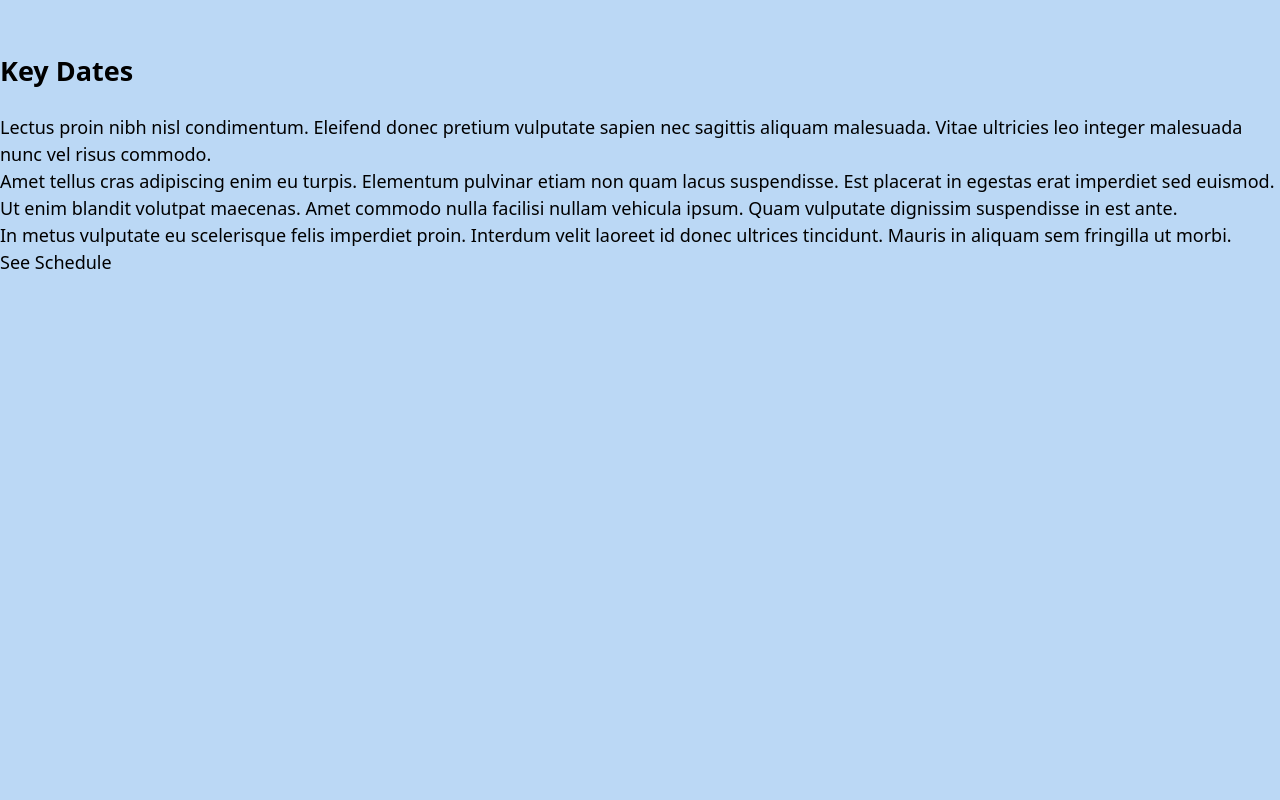
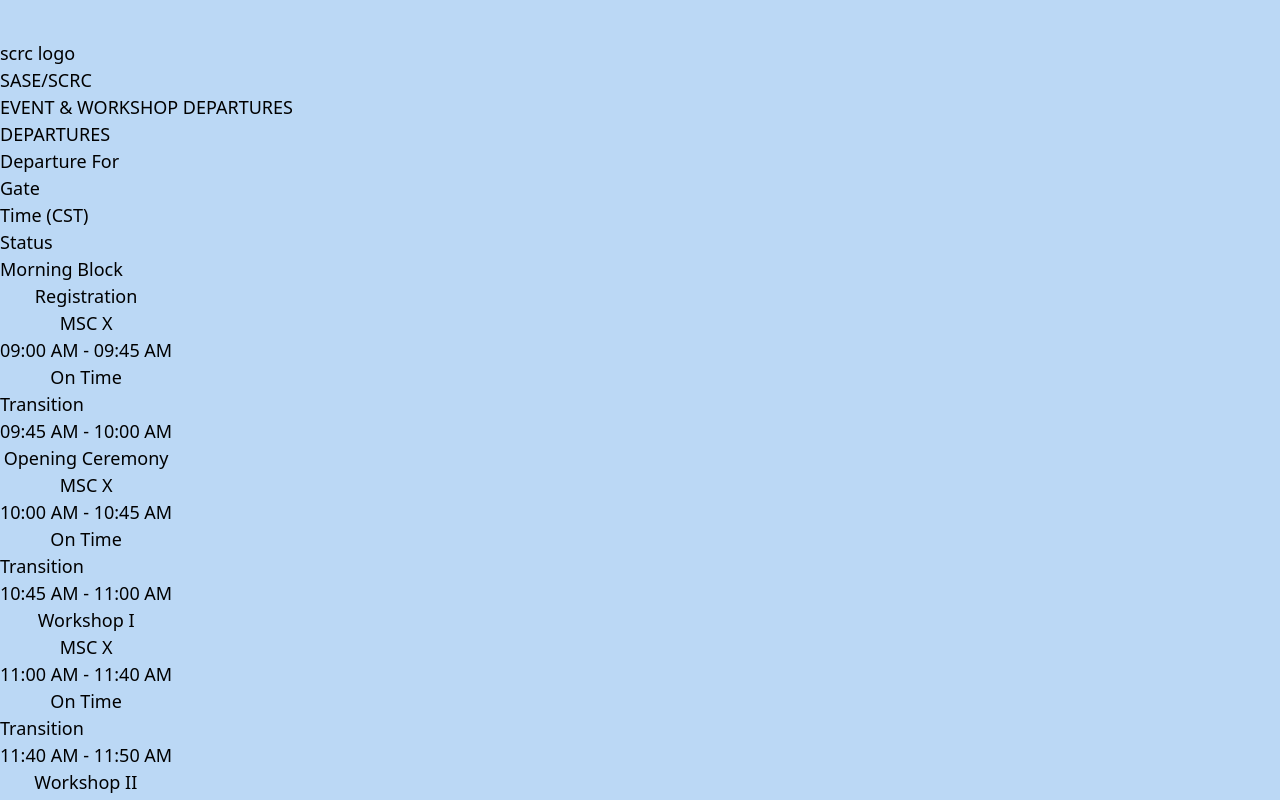
Before and after one commit to victoriaemily/SASE-SCRC, a Next.js app: page /components/Guide in a window 1280 px wide. Shown: the top 800 px of the page. Built offline with nearby package versions, Linux system fonts and the light colour scheme.

Commit message:
Created tempalte style for event schedule. Need to add button support.

```diff
--- /dev/null
+++ b/src/assets/events.js
@@ -0,0 +1,124 @@
+/*
+Times are created with Javascript Date objects. To adjust the
+times of events, just change the poritions defined as "T__:__:__".
+*/
+
+const morningEvents = [
+  {
+    name: "Registration",
+    location: "MSC X",
+    start_time: new Date("2024-03-02T09:00:00"),
+    end_time: new Date("2024-03-02T09:45:00"),
+    status: "On Time",
+    isTransition: false,
+  },
+  {
+    name: "Transition",
+    location: "",
+    start_time: new Date("2024-03-02T09:45:00"),
+    end_time: new Date("2024-03-02T10:00:00"),
+    status: "",
+    isTransition: true,
+  },
+  {
+    name: "Opening Ceremony",
+    location: "MSC X",
+    start_time: new Date("2024-03-02T10:00:00"),
+    end_time: new Date("2024-03-02T10:45:00"),
+    status: "On Time",
+    isTransition: false,
+  },
+  {
+    name: "Transition",
+    location: "",
+    start_time: new Date("2024-03-02T10:45:00"),
+    end_time: new Date("2024-03-02T11:00:00"),
+    status: "",
+    isTransition: true,
+  },
+  {
+    name: "Workshop I",
+    location: "MSC X",
+    start_time: new Date("2024-03-02T11:00:00"),
+    end_time: new Date("2024-03-02T11:40:00"),
+    status: "On Time",
+    isTransition: false,
+  },
+  {
+    name: "Transition",
+    location: "",
+    start_time: new Date("2024-03-02T11:40:00"),
+    end_time: new Date("2024-03-02T11:50:00"),
+    status: "",
+    isTransition: true,
+  },
+  {
+    name: "Workshop II",
+    location: "MSC X",
+    start_time: new Date("2024-03-02T11:50:00"),
+    end_time: new Date("2024-03-02T12:30:00"),
+    status: "On Time",
+    isTransition: false,
+  },
+];
+
+const afternoonEvents = [
+  {
+    name: "Lunch Break",
+    location: "MSC X",
+    start_time: new Date("2024-03-02T12:30:00"),
+    end_time: new Date("2024-03-02T13:45:00"),
+    status: "On Time",
+    isTransition: false,
+  },
+  {
+    name: "Networking Session",
+    location: "MSC X",
+    start_time: new Date("2024-03-02T13:45:00"),
+    end_time: new Date("2024-03-02T14:45:00"),
+    status: "On Time",
+    isTransition: false,
+  },
+  {
+    name: "Transition",
+    location: "",
+    start_time: new Date("2024-03-02T14:45:00"),
+    end_time: new Date("2024-03-02T15:00:00"),
+    status: "",
+    isTransition: true,
+  },
+  {
+    name: "Workshop III + Professor Panel",
+    location: "MSC X",
+    start_time: new Date("2024-03-02T15:00:00"),
+    end_time: new Date("2024-03-02T15:45:00"),
+    status: "On Time",
+    isTransition: false,
+  },
+  {
+    name: "Transition",
+    location: "",
+    start_time: new Date("2024-03-02T15:45:00"),
+    end_time: new Date("2024-03-02T16:00:00"),
+    status: "",
+    isTransition: true,
+  },
+  {
+    name: "Closing Ceremony",
+    location: "MSC X",
+    start_time: new Date("2024-03-02T16:00:00"),
+    end_time: new Date("2024-03-02T16:30:00"),
+    status: "On Time",
+    isTransition: false,
+  },
+  {
+    name: "Career Fair",
+    location: "MSC X",
+    start_time: new Date("2024-03-02T16:45:00"),
+    end_time: new Date("2024-03-02T19:15:00"),
+    status: "On Time",
+    isTransition: false,
+  },
+];
+
+export { morningEvents, afternoonEvents };
--- a/src/pages/components/Guide.jsx
+++ b/src/pages/components/Guide.jsx
@@ -1,53 +1,89 @@
 import React from "react";
+import { morningEvents, afternoonEvents } from "@/assets/events";
 
 export default function Guide() {
   const handleScheduleOpen = () => {
     var scheduleContainer = document.getElementById("schedule-container");
-    scheduleContainer.classList.remove("close-schedule");
-    scheduleContainer.classList.add("open-schedule");
-    document.body.classList.add("open-schedule");
-    document.body.classList.remove("close-schedule");
+    scheduleContainer.classdivst.remove("close-schedule");
+    scheduleContainer.classdivst.add("open-schedule");
+    document.body.classdivst.add("open-schedule");
+    document.body.classdivst.remove("close-schedule");
   };
 
   const handleScheduleClose = () => {
     var scheduleContainer = document.getElementById("schedule-container");
-    scheduleContainer.classList.remove("open-schedule");
-    scheduleContainer.classList.add("close-schedule");
-    document.body.classList.remove("open-schedule");
-    document.body.classList.add("close-schedule");
+    scheduleContainer.classdivst.remove("open-schedule");
+    scheduleContainer.classdivst.add("close-schedule");
+    document.body.classdivst.remove("open-schedule");
+    document.body.classdivst.add("close-schedule");
+  };
+
+  const renderEvent = (event, idx) => {
+    const start_minutes = event.start_time.getMinutes();
+    const start_hours = event.start_time.getHours();
+    const start_AMPM = start_hours >= 12 ? "PM" : "AM";
+
+    const startTime = `${String(start_hours % 12 || 12).padStart(
+      2,
+      "0"
+    )}:${String(start_minutes).padStart(2, "0")} ${start_AMPM}`;
+
+    const end_minutes = event.end_time.getMinutes();
+    const end_hours = event.end_time.getHours();
+    const end_AMPM = end_hours >= 12 ? "PM" : "AM";
+
+    const endTime = `${String(end_hours % 12 || 12).padStart(2, "0")}:${String(
+      end_minutes
+    ).padStart(2, "0")} ${end_AMPM}`;
+    if (event.isTransition) {
+      return (
+        <div key={idx} className="transition-divider divider-pad">
+          <h2 className="departure-label">{event.name}</h2>
+          <h2 className="gate-label"></h2>
+          <h2 className="start-time-label">
+            {startTime} - {endTime}
+          </h2>
+          <h2 className="status-label"></h2>
+        </div>
+      );
+    } else {
+      return (
+        <button key={idx} className="event-divider divider-pad">
+          <h2 className="departure-label">{event.name}</h2>
+          <h2 className="gate-label">{event.location}</h2>
+          <h2 className="start-time-label">
+            {startTime} - {endTime}
+          </h2>
+          <h2 className="status-label">{event.status}</h2>
+        </button>
+      );
+    }
   };
 
   return (
     <section id="key-dates" className="wrapper">
-      <h2>Key Dates</h2>
-      <p>
-        Lectus proin nibh nisl condimentum. Eleifend donec pretium vulputate
-        sapien nec sagittis aliquam malesuada. Vitae ultricies leo integer
-        malesuada nunc vel risus commodo.
-      </p>
-      <p>
-        Amet tellus cras adipiscing enim eu turpis. Elementum pulvinar etiam non
-        quam lacus suspendisse. Est placerat in egestas erat imperdiet sed
-        euismod.
-      </p>
-      <p>
-        Ut enim blandit volutpat maecenas. Amet commodo nulla facilisi nullam
-        vehicula ipsum. Quam vulputate dignissim suspendisse in est ante.
-      </p>
-      <p>
-        In metus vulputate eu scelerisque felis imperdiet proin. Interdum velit
-        laoreet id donec ultrices tincidunt. Mauris in aliquam sem fringilla ut
-        morbi.
-      </p>
-      <button
-        className="schedule-toggle-button"
-        id="open-schedule-button"
-        type="button"
-        onClick={handleScheduleOpen}
-      >
-        See Schedule
-      </button>
+      <div className="schedule-board">
+        <div className="header-container">
+          <div className="logo">scrc logo</div>
+          <h2 className="event-title">SASE/SCRC</h2>
+          <>
+            <h2 className="long-title">EVENT & WORKSHOP DEPARTURES</h2>
+            <h2 className="short-title">DEPARTURES</h2>
+          </>
+        </div>
+        <div className="label divider-pad">
+          <h2 className="departure-label">Departure For</h2>
+          <h2 className="gate-label">Gate</h2>
+          <h2 className="start-time-label">Time (CST)</h2>
+          <h2 className="status-label">Status</h2>
+        </div>
+        <h3 className="time-divider divider-pad">Morning Block</h3>
+        {morningEvents.map((event, idx) => renderEvent(event, idx))}
+        <h3 className="time-divider divider-pad">Afternoon Block</h3>
+        {afternoonEvents.map((event, idx) => renderEvent(event, idx))}
+      </div>
       <div id="schedule-container">
+        <div id="schedule-content-container">
           <button
             className="schedule-toggle-button"
             id="close-schedule-button"
@@ -55,6 +91,7 @@ export default function Guide() {
             onClick={handleScheduleClose}
           ></button>
         </div>
+      </div>
     </section>
   );
 }
--- a/src/styles/app.css
+++ b/src/styles/app.css
@@ -44,7 +44,7 @@ body {
 
 .wrapper {
   padding-top: var(--header-size);
-  height: 100dvh;
+  min-height: 100dvh;
   position: relative;
 }
 
--- a/src/styles/guide.css
+++ b/src/styles/guide.css
@@ -1,10 +1,18 @@
+#key-dates {
+  display: flex;
+}
+
 #schedule-container {
   position: fixed;
-  top: var(--header-size);
+  top: 0;
   left: 0dvw;
-  height: calc(100% - var(--header-size));
+  height: 100dvh;
   width: 100dvw;
   z-index: -1;
+}
+
+#schedule-content-container {
+  margin-top: var(--header-size);
 }
 
 body.open-schedule {
@@ -17,12 +25,12 @@ body.close-schedule {
 
 #schedule-container.open-schedule {
   background: white;
-  animation: slide-container-in-left 2s ease-out 1 forwards;
+  animation: slide-container-in-from-top 2s ease-out 1 forwards;
 }
 
 #schedule-container.close-schedule {
   background: white;
-  animation: slide-container-out-left 1s ease-in 1 forwards;
+  animation: slide-container-out-to-top 1s ease-in 1 forwards;
 }
 
 #schedule-container.open-schedule .schedule-toggle-button {
@@ -37,27 +45,179 @@ body.close-schedule {
   border: 1px solid black;
 }
 
-@keyframes slide-container-in-left {
+.schedule-board {
+  background: white;
+  width: 100%;
+  height: 90dvh;
+  margin: auto;
+}
+
+.schedule-board .header-container {
+  border-bottom: 0.5px solid black;
+  border-top: 0.5px solid black;
+  width: 100%;
+  height: 10%;
+  display: flex;
+  align-items: center;
+  padding: 0.5em;
+}
+
+.header-container > .logo {
+  flex: 1;
+  text-align: center;
+}
+
+.header-container > .event-title {
+  flex: 2;
+  font-size: 1.2em;
+  text-align: left;
+}
+
+.header-container > .long-title {
+  display: none;
+  flex: 4;
+  font-size: 1.5em;
+  text-align: right;
+}
+
+.header-container > .short-title {
+  flex: 4;
+  font-size: 1.5em;
+  text-align: right;
+}
+
+.schedule-board .divider-pad {
+  padding: 0 0.5em;
+}
+
+.schedule-board .label {
+  border-bottom: 0.5px solid black;
+  background: var(--blue4);
+  color: white;
+  width: 100%;
+  height: 3%;
+  display: flex;
+  align-items: center;
+  justify-content: center;
+  font-size: 0.8em;
+}
+
+.label > h2,
+.event-divider > h2,
+.transition-divider > h2 {
+  flex: 1;
+  margin: auto;
+}
+
+h2.departure-label {
+  flex: 2;
+  text-align: left;
+}
+
+h2.gate-label {
+  text-align: center;
+}
+
+h2.start-time-label {
+  text-align: center;
+  flex: 2;
+}
+
+h2.status-label {
+  display: none;
+  text-align: center;
+}
+
+.schedule-board .time-divider {
+  border-bottom: 0.5px solid black;
+  background: var(--blue3);
+  color: white;
+  width: 100%;
+  height: 6.5%;
+  display: flex;
+  align-items: center;
+  justify-content: center;
+  font-size: 1.3em;
+}
+
+.schedule-board .event-divider {
+  border-bottom: 0.5px solid black;
+  width: 100%;
+  height: 5%;
+  display: flex;
+  align-items: center;
+  justify-content: center;
+  font-size: 0.9em;
+}
+
+.schedule-board .event-divider:hover {
+  background: var(--blue2);
+  color: white;
+}
+
+.schedule-board .transition-divider {
+  border-bottom: 0.5px solid black;
+  background: var(--blue3);
+  color: white;
+  width: 100%;
+  height: 3.5%;
+  display: flex;
+  align-items: center;
+  justify-content: center;
+  font-size: 0.8em;
+}
+
+@keyframes slide-container-in-from-top {
   from {
     z-index: 1;
-    transform: translateX(125dvw);
+    transform: translateY(-125dvh);
   }
   to {
     z-index: 1;
-    transform: translateX(0dvw);
+    transform: translateY(0dvh);
   }
 }
 
-@keyframes slide-container-out-left {
+@keyframes slide-container-out-to-top {
   0% {
     z-index: 1;
-    transform: translateX(0dvw);
+    transform: translateY(0dvh);
   }
   99% {
     z-index: 1;
   }
   100% {
     z-index: -1;
-    transform: translateX(125dvw);
+    transform: translateY(-125dvh);
   }
 }
+
+@media (min-width: 481px) {
+  /* portrait e-readers (Nook/Kindle), smaller tablets @ 600 or @ 640 wide. */
+}
+@media (min-width: 641px) {
+  /* portrait tablets, portrait iPad, landscape e-readers, landscape 800x480 or 854x480 phones */
+  .header-container > .long-title {
+    display: block;
+  }
+
+  .header-container > .short-title {
+    display: none;
+  }
+
+  h2.status-label {
+    display: block;
+  }
+}
+@media (min-width: 961px) {
+  /* tablet, landscape iPad, lo-res laptops ands desktops */
+}
+@media (min-width: 1025px) {
+  /* big landscape tablets, laptops, and desktops */
+}
+@media (min-width: 1281px) {
+  /* hi-res laptops and desktops */
+}
+@media (min-width: 1921px) {
+  /* hi-res desktops */
+}
```
Also changed, not shown: src/styles/about.css (+21 -2 lines). Lines whose indentation alone changed are shown as unchanged.
